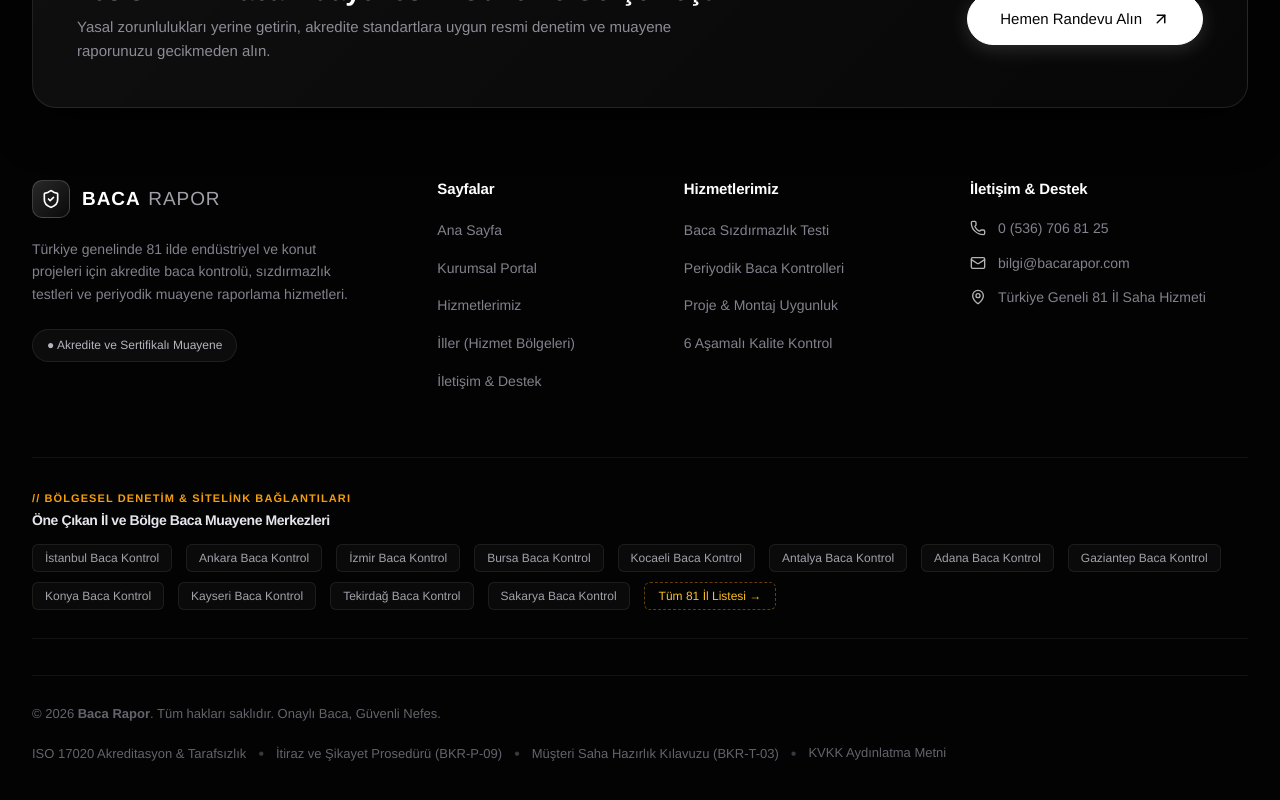
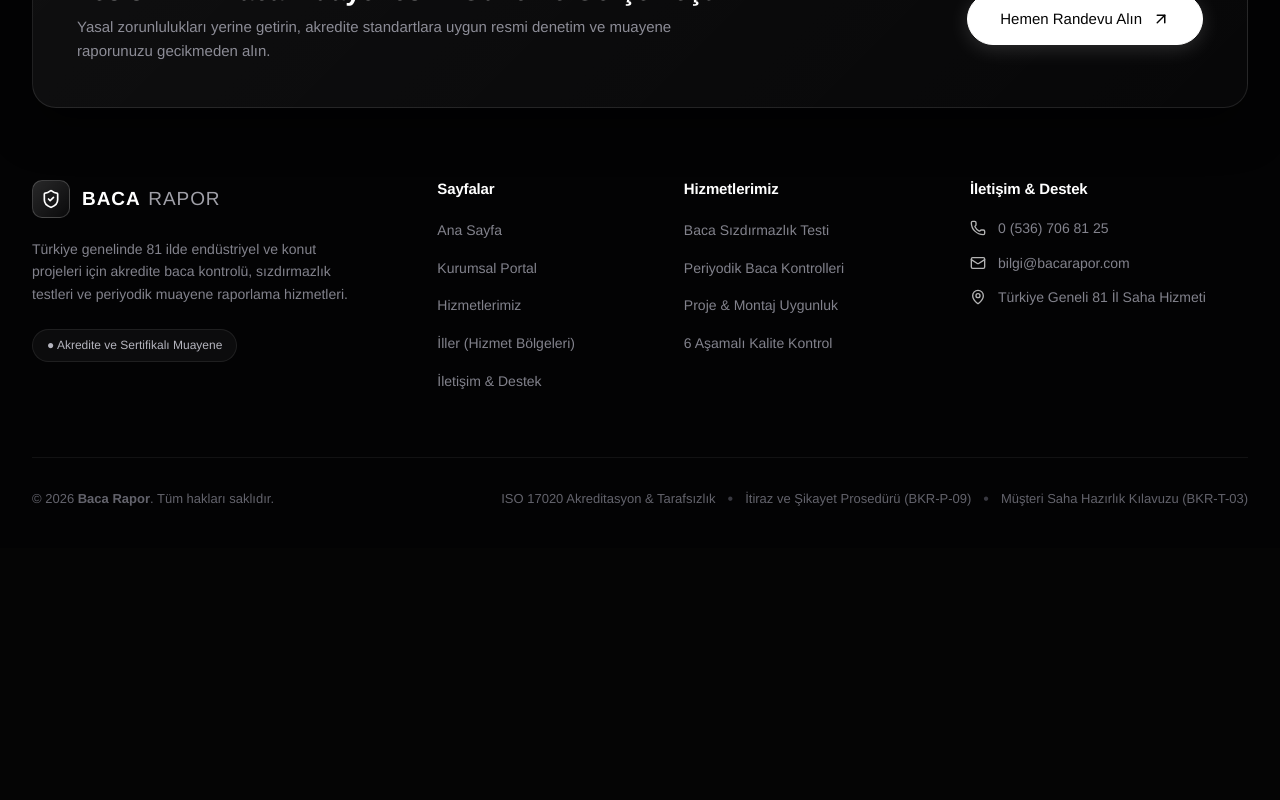
Before and after one commit to Racemir/Baca-Muayene, a React (Vite) app: page /iller in a window 1280 px wide. Shown: the part 4016-4816 px from the top of the page. After the commit the page ends 4564 px from the top, so only its background shows below. Built offline with nearby package versions, Linux system fonts and the light colour scheme.

Commit message:
style: footer bolgesel linkler ve yasal metinler sadelestirildi

```diff
--- a/src/components/Footer/Footer.css
+++ b/src/components/Footer/Footer.css
@@ -186,77 +186,6 @@
 }
 
 /* --------------------------------------------------------------------------
-   SEO BÖLGESEL HİZMET BAĞLANTILARI (POPÜLER İLLER)
-   -------------------------------------------------------------------------- */
-.footer-seo-cities-section {
-  padding: 32px 0 28px 0;
-  margin-bottom: 36px;
-  border-top: 1px solid rgba(255, 255, 255, 0.06);
-  border-bottom: 1px solid rgba(255, 255, 255, 0.06);
-}
-
-.footer-seo-cities-header {
-  margin-bottom: 16px;
-}
-
-.footer-seo-cities-tag {
-  display: block;
-  font-size: 11px;
-  font-weight: 600;
-  letter-spacing: 0.1em;
-  color: #f59e0b;
-  margin-bottom: 4px;
-}
-
-.footer-seo-cities-title {
-  font-size: 14px;
-  color: #e5e5eb;
-  margin: 0;
-}
-
-.footer-seo-cities-grid {
-  display: flex;
-  flex-wrap: wrap;
-  gap: 10px 14px;
-  align-items: center;
-}
-
-.footer-seo-city-link {
-  background: rgba(255, 255, 255, 0.03);
-  border: 1px solid rgba(255, 255, 255, 0.08);
-  border-radius: 6px;
-  padding: 6px 12px;
-  font-size: 12px;
-  color: #a1a1aa;
-  cursor: pointer;
-  transition: all 0.2s ease;
-}
-
-.footer-seo-city-link:hover {
-  background: rgba(255, 255, 255, 0.08);
-  color: #ffffff;
-  border-color: rgba(255, 255, 255, 0.2);
-  transform: translateY(-1px);
-}
-
-.footer-seo-city-all-link {
-  background: transparent;
-  border: 1px dashed rgba(245, 158, 11, 0.4);
-  border-radius: 6px;
-  padding: 6px 14px;
-  font-size: 12px;
-  color: #fbbf24;
-  cursor: pointer;
-  transition: all 0.2s ease;
-}
-
-.footer-seo-city-all-link:hover {
-  background: rgba(245, 158, 11, 0.1);
-  border-color: #f59e0b;
-  color: #fef3c7;
-}
-
-/* --------------------------------------------------------------------------
    RESPONSIVE DÜZENLEME
    -------------------------------------------------------------------------- */
 @media (max-width: 960px) {
--- a/src/components/Footer/Footer.jsx
+++ b/src/components/Footer/Footer.jsx
@@ -187,59 +187,10 @@
 
         </div>
 
-        {/* ----- 2.5. SEO BÖLGESEL HİZMET BAĞLANTILARI (POPÜLER İLLER İÇİN DOĞRUDAN LİNKLER) ----- */}
-        <div className="footer-seo-cities-section">
-          <div className="footer-seo-cities-header">
-            <span className="footer-seo-cities-tag">// BÖLGESEL DENETİM & SİTELİNK BAĞLANTILARI</span>
-            <h5 className="footer-seo-cities-title font-semibold">Öne Çıkan İl ve Bölge Baca Muayene Merkezleri</h5>
-          </div>
-          <div className="footer-seo-cities-grid">
-            <button type="button" className="footer-seo-city-link font-regular" onClick={() => navigate('/iller/istanbul')}>
-              İstanbul Baca Kontrol
-            </button>
-            <button type="button" className="footer-seo-city-link font-regular" onClick={() => navigate('/iller/ankara')}>
-              Ankara Baca Kontrol
-            </button>
-            <button type="button" className="footer-seo-city-link font-regular" onClick={() => navigate('/iller/izmir')}>
-              İzmir Baca Kontrol
-            </button>
-            <button type="button" className="footer-seo-city-link font-regular" onClick={() => navigate('/iller/bursa')}>
-              Bursa Baca Kontrol
-            </button>
-            <button type="button" className="footer-seo-city-link font-regular" onClick={() => navigate('/iller/kocaeli')}>
-              Kocaeli Baca Kontrol
-            </button>
-            <button type="button" className="footer-seo-city-link font-regular" onClick={() => navigate('/iller/antalya')}>
-              Antalya Baca Kontrol
-            </button>
-            <button type="button" className="footer-seo-city-link font-regular" onClick={() => navigate('/iller/adana')}>
-              Adana Baca Kontrol
-            </button>
-            <button type="button" className="footer-seo-city-link font-regular" onClick={() => navigate('/iller/gaziantep')}>
-              Gaziantep Baca Kontrol
-            </button>
-            <button type="button" className="footer-seo-city-link font-regular" onClick={() => navigate('/iller/konya')}>
-              Konya Baca Kontrol
-            </button>
-            <button type="button" className="footer-seo-city-link font-regular" onClick={() => navigate('/iller/kayseri')}>
-              Kayseri Baca Kontrol
-            </button>
-            <button type="button" className="footer-seo-city-link font-regular" onClick={() => navigate('/iller/tekirdag')}>
-              Tekirdağ Baca Kontrol
-            </button>
-            <button type="button" className="footer-seo-city-link font-regular" onClick={() => navigate('/iller/sakarya')}>
-              Sakarya Baca Kontrol
-            </button>
-            <button type="button" className="footer-seo-city-all-link font-medium" onClick={() => navigate('/iller')}>
-              Tüm 81 İl Listesi →
-            </button>
-          </div>
-        </div>
-
         {/* ----- 3. FOOTER ALT ÇİZGİSİ VE TELİF HAKKI ----- */}
         <div className="footer-bottom-bar">
           <p className="footer-copyright font-light">
-            © 2026 <strong>Baca Rapor</strong>. Tüm hakları saklıdır. Onaylı Baca, Güvenli Nefes.
+            © 2026 <strong>Baca Rapor</strong>. Tüm hakları saklıdır.
           </p>
           <div className="footer-legal-links">
             <button type="button" className="footer-legal-link-btn font-light" onClick={() => handleNavClick('corporate-accreditation')}>
@@ -253,8 +204,6 @@
             <button type="button" className="footer-legal-link-btn font-light" onClick={() => handleNavClick('corporate-prep')}>
               Müşteri Saha Hazırlık Kılavuzu (BKR-T-03)
             </button>
-            <span className="legal-dot">•</span>
-            <a href="#kvkk" className="footer-legal-link font-light">KVKK Aydınlatma Metni</a>
           </div>
         </div>
 
```
